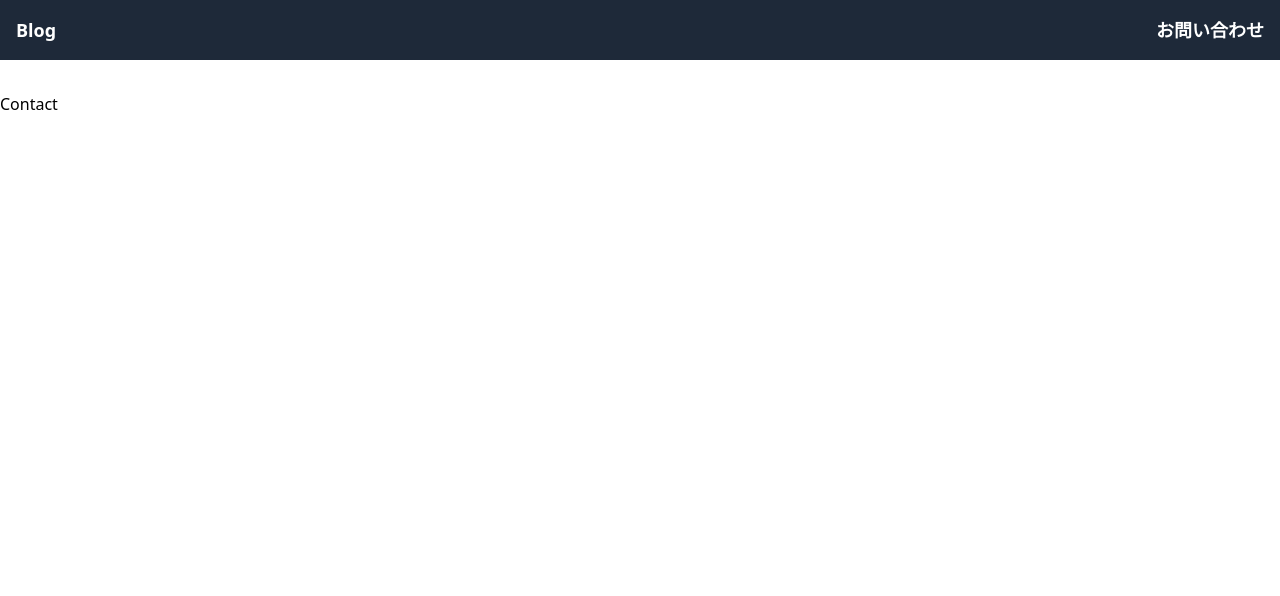
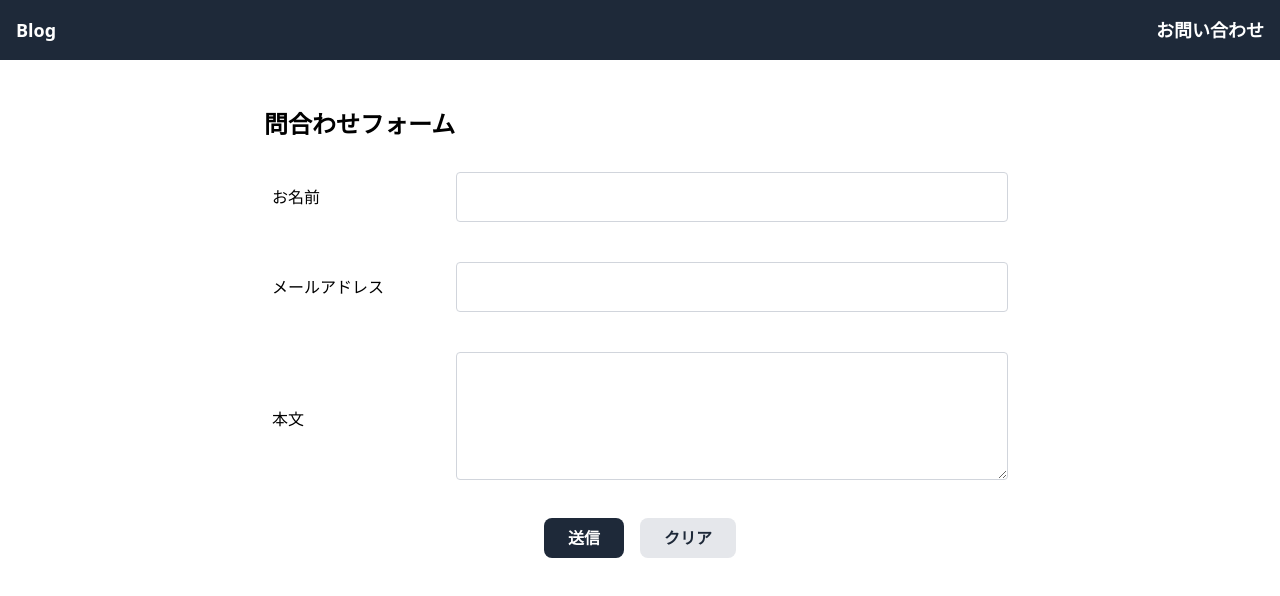
Before and after one commit to Ponkel33/Chapter6, a React (Vite) app: page /contact in a window 1280 px wide. Shown: the top 596 px of the page. Built offline with nearby package versions, Linux system fonts and the light colour scheme.

Commit message:
問い合わせフォームの追加

```diff
--- a/package.json
+++ b/package.json
@@ -13,6 +13,7 @@
     "@tailwindcss/vite": "^4.1.11",
     "react": "^19.1.1",
     "react-dom": "^19.1.1",
+    "react-hook-form": "^7.62.0",
     "react-router-dom": "^7.8.0",
     "tailwindcss": "^4.1.11"
   },
--- a/src/Pages/Contact.jsx
+++ b/src/Pages/Contact.jsx
@@ -1,7 +1,124 @@
+import React from 'react';
+import { useState } from 'react';
+
+
 export const Contact = () => {
+    const [name, setName] = useState('');
+    const [email, setEmail] = useState('');
+    const [message, setMessage] = useState('');
+    const [errors, setErrors] = useState({});
+
+    //テキストエリアの変更時に入力値をStateに反映
+    const handleChange = (e) => {
+        const { name, value } = e.target
+        switch (name) {
+            case 'name':
+                setName(value)
+                break
+            case 'email':
+                setEmail(value)
+                break
+            case 'message':
+                setMessage(value)
+                break
+        }
+    }
+
+    //テキストエリアのクリア時
+    const handleClear = () => {
+        setName('')
+        setEmail('')
+        setMessage('')
+        setErrors({})
+    }
+
+    //バリデーションチェック
+    const validate = () => {
+        let isValid = true
+        const tempErrors = {}
+        if (!name) {
+            tempErrors.name = 'お名前を入力してください'
+            isValid = false
+        } else if (name.length >= 30) {
+            tempErrors.name = 'お名前は30文字以下で入力してください'
+            isValid = false
+        }
+        if (!email) {
+            tempErrors.email = 'メールアドレスを入力してください'
+            isValid = false
+        } else if (!email.match(/^[^\s@]+@[^\s@]+\.[^\s@]+$/)) {
+            tempErrors.email = 'メールアドレスの形式で入力してください'
+            isValid = false
+        }
+        if (!message) {
+            tempErrors.message = '本文を入力してください'
+            isValid = false
+        } else if (message.length >= 500) {
+            tempErrors.message = '本文は500文字以下で入力してください'
+            isValid = false
+        }
+        setErrors(tempErrors)
+        return isValid
+    }
+
+    //送信時
+    const handleSubmit = async(e) => {
+        e.preventDefault();
+
+        if (!validate()) {
+            return
+        }
+        await fetch('https://1hmfpsvto6.execute-api.ap-northeast-1.amazonaws.com/dev/contacts', {
+            method: 'POST',
+            headers: {
+                'Content-Type': 'application/json'
+            },
+            body: JSON.stringify({
+                name: name,
+                email: email,
+                message: message
+            })
+        })
+        alert('送信しました。')
+
+        handleClear()
+    }
+
+
     return (
-        <div>
-            <h1>Contact</h1>
+        <div className="max-w-3xl mx-auto my-2 p-2">
+
+            <div className="text-2xl font-bold my-2 mb-6">問合わせフォーム</div>
+                <div className="flex justify-between items-center max-w-3xl mx-auto my-2 p-2 mb-6">
+                    <label htmlFor="name" className="w-1/4">お名前</label>
+                    <div className="w-3/4">
+                        <input id="name" value={name} onChange={handleChange} type="text" name="name" className="w-full border border-gray-300 rounded h-8 p-6" />
+                        {errors.name && <div className="text-red-500">{errors.name}</div>}
+                    </div>
+                </div>
+
+
+                <div className="flex justify-between items-center max-w-3xl mx-auto my-2 p-2 mb-6">
+                    <label htmlFor="email" className="w-1/4">メールアドレス</label>
+                    <div className="w-3/4">
+                        <input id="email" value={email} onChange={handleChange} type="email" name="email" className="w-full border border-gray-300 rounded h-8 p-6" />
+                        {errors.email && <div className="text-red-500">{errors.email}</div>}
+                    </div>
+                </div>
+
+                <div className="flex justify-between items-center max-w-3xl mx-auto my-2 p-2 mb-6">
+                    <label htmlFor="message" className="w-1/4">本文</label>
+                    <div className="w-3/4">
+                      <textarea id="message" value={message} onChange={handleChange} name="message" className="w-full border border-gray-300 rounded h-32 p-6"></textarea>
+                      {errors.message && <div className="text-red-500">{errors.message}</div>}
+                    </div>
+                </div>
+
+            <div className="flex justify-center">
+                <button type='submit' className="bg-gray-800 text-white font-bold rounded-lg px-6 py-2 mr-4 hover:cursor-pointer" onClick={handleSubmit}>送信</button>
+                <button type='button' className="bg-gray-200 text-gray-800 font-bold rounded-lg px-6 py-2 hover:cursor-pointer" onClick={handleClear}>クリア</button>
+            </div>
+
         </div>
     )
 }
```
Also changed, not shown: 1 other file (tests, documents, lock files or other folders).
